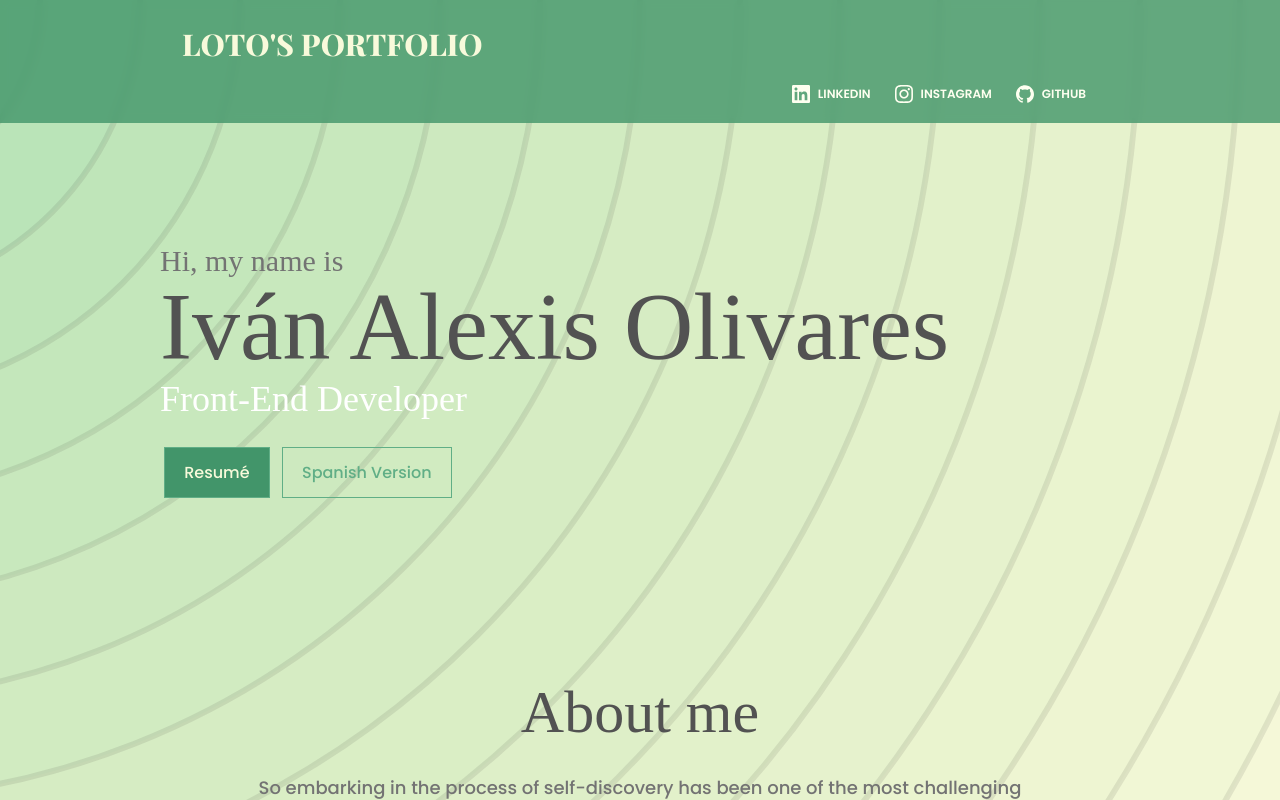
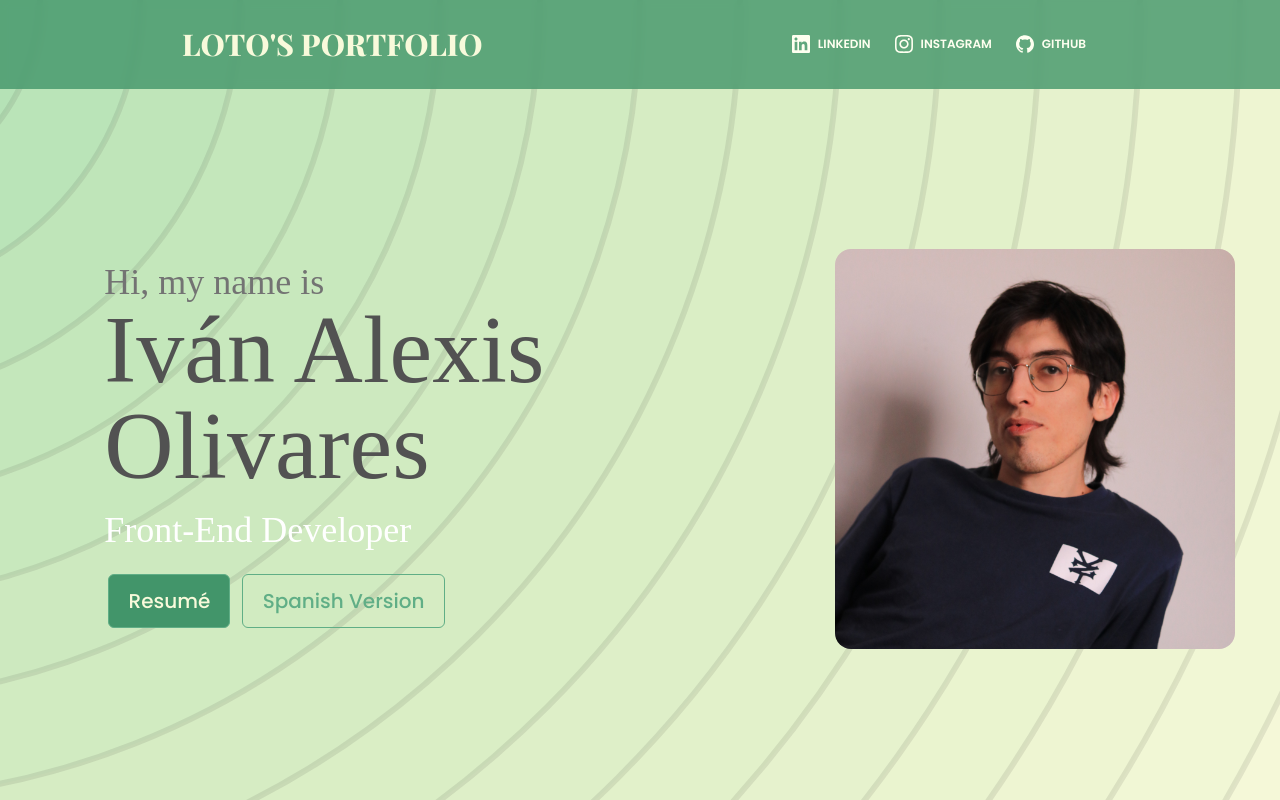
Before and after one commit to IvanLotoPascalCase/portfolio_main, a React (Vite) app in the folder client/: page / in a window 1280 px wide. Shown: the top 800 px of the page. Built offline with nearby package versions, Linux system fonts and the light colour scheme; a web font is replaced by a local one.

Commit message:
Arreglo del NavBar, Agregada imagen para el inicio, arreglo del Hero:

```diff
--- a/client/src/App.jsx
+++ b/client/src/App.jsx
@@ -16,7 +16,7 @@ const App = () => {
       <Nav />
       <Hero />
       <About />
-      <CardFavorites />
+      {/* <CardFavorites /> */}
       <Experience />
       <Services />
       <Portfolio />
--- a/client/src/components/CTA.jsx
+++ b/client/src/components/CTA.jsx
@@ -4,14 +4,18 @@ import resume from "../assets/resume.pdf";
 
 const CTA = () => {
   return (
-    <div className="grid grid-rows-1 grid-flow-col gap-1 py-6 w-20">
+    <div className="grid grid-rows-1 grid-flow-col gap-1 py-2 w-20">
       <div className="px-1">
-        <a href={resume} download className="btn btn-primary">
+        <a
+          href={resume}
+          download
+          className="btn btn-primary rounded-md text-xl"
+        >
           Resumé
         </a>
       </div>
       <div className="px-1">
-        <a href={curriculum} download className="btn">
+        <a href={curriculum} download className="btn rounded-md text-xl">
           Spanish Version
         </a>
       </div>
--- a/client/src/components/Hero/Hero.jsx
+++ b/client/src/components/Hero/Hero.jsx
@@ -1,19 +1,19 @@
 import React from "react";
 import "../../styling/header.css";
 import CTA from "../CTA";
-import mainPhoto from "../../assets/article1.jpg";
+import mainPhoto from "../../assets/main1.jpg";
 
 const Hero = () => {
   return (
-    <div className="grid grid-row-2 grid-flow-col">
+    <div className="grid grid-row-2 grid-flow-col h-[90vh] items-center">
       {/* SECCION 1 HERO (INFO) */}
       <div className="py-[15vh] ">
         <div className="container header__container">
-          <h3 className="text-3xl text-neutral-500">Hi, my name is</h3>
+          <h3 className="text-4xl text-neutral-500">Hi, my name is</h3>
           <div>
             <h1 className="text-8xl text-neutral-600">Iván Alexis Olivares</h1>
           </div>
-          <div className="py-1">
+          <div className="py-4">
             <h1 className="text-white text-4xl">Front-End Developer</h1>
           </div>
           <CTA />
@@ -23,6 +23,16 @@ const Hero = () => {
       {/* <div className="md:col-span-4 flex items-center justify-center p-20 ">
         <img src={mainPhoto} alt="me" className="w-[80%]" />
       </div> */}
+      <div className="box-blob flex rounded-2xl">
+        {/* <svg viewBox="0 0 200 200" xmlns="http://www.w3.org/2000/svg">
+          <path
+            fill="#FF0066"
+            d="M39.3,-65.9C51.3,-61,61.9,-51.4,68.2,-39.7C74.4,-27.9,76.4,-13.9,73.7,-1.5C71.1,10.9,63.9,21.8,58.3,34.7C52.7,47.6,48.7,62.6,39.3,70.7C29.8,78.8,14.9,80.1,2.6,75.6C-9.7,71.1,-19.4,60.7,-30.7,53.7C-42.1,46.7,-55,43,-60.1,34.6C-65.2,26.1,-62.4,13.1,-65.5,-1.8C-68.6,-16.6,-77.5,-33.3,-72.5,-41.8C-67.5,-50.4,-48.6,-50.9,-34.2,-54.5C-19.8,-58,-9.9,-64.7,1.8,-67.9C13.6,-71.1,27.2,-70.9,39.3,-65.9Z"
+            transform="translate(100 100)"
+          />
+        </svg> */}
+        <img src={mainPhoto} alt="me" className="w-[30%]" />
+      </div>
     </div>
   );
 };
--- a/client/src/components/NavBar/Nav.jsx
+++ b/client/src/components/NavBar/Nav.jsx
@@ -13,7 +13,7 @@ function Nav({ fixed }) {
     <div className="sticky top-0 z-50 w-full bg-clip-padding blur-background-filter bg-opacity-80 bg-primary ">
       <nav className="relative flex flex-wrap items-center justify-between px-2 py-3">
         <div className="container px-4 mx-auto flex flex-wrap items-center justify-between">
-          <div className="w-full relative flex justify-between lg:w-auto lg:static lg:block lg:justify-start">
+          <div className="relative flex justify-between lg:w-auto lg:static lg:block lg:justify-start">
             <a
               className="font-extrabold font-pf-dp text-3xl leading-relaxed inline-block mr-4 py-2 whitespace-nowrap uppercase text-f-primary"
               href="/"
@@ -42,7 +42,7 @@ function Nav({ fixed }) {
                   href="https://www.linkedin.com/in/iolvrslot0/"
                   target="_blank"
                 >
-                  <SiLinkedin className="text-lg"></SiLinkedin>{" "}
+                  <SiLinkedin className="text-lg"></SiLinkedin>
                   <span className="ml-2">LinkedIn</span>
                 </a>
               </li>
@@ -62,7 +62,7 @@ function Nav({ fixed }) {
                   href="https://github.com/IvanLotoPascalCase"
                   target="_blank"
                 >
-                  <SiGithub className="text-lg"></SiGithub>{" "}
+                  <SiGithub className="text-lg"></SiGithub>
                   <span className="ml-2">GitHub</span>
                 </a>
               </li>
--- a/client/src/styling/header.css
+++ b/client/src/styling/header.css
@@ -0,0 +1,12 @@
+.box-blob {
+    overflow: hidden;
+    width: 50vh;
+    height: 50vh;
+}
+
+.box-blob img {
+    width: 100%;
+    height: 100%;
+    object-fit: cover;
+    object-position: center;
+}
```
Also changed, not shown: client/src/assets/main1.JPG (added).
